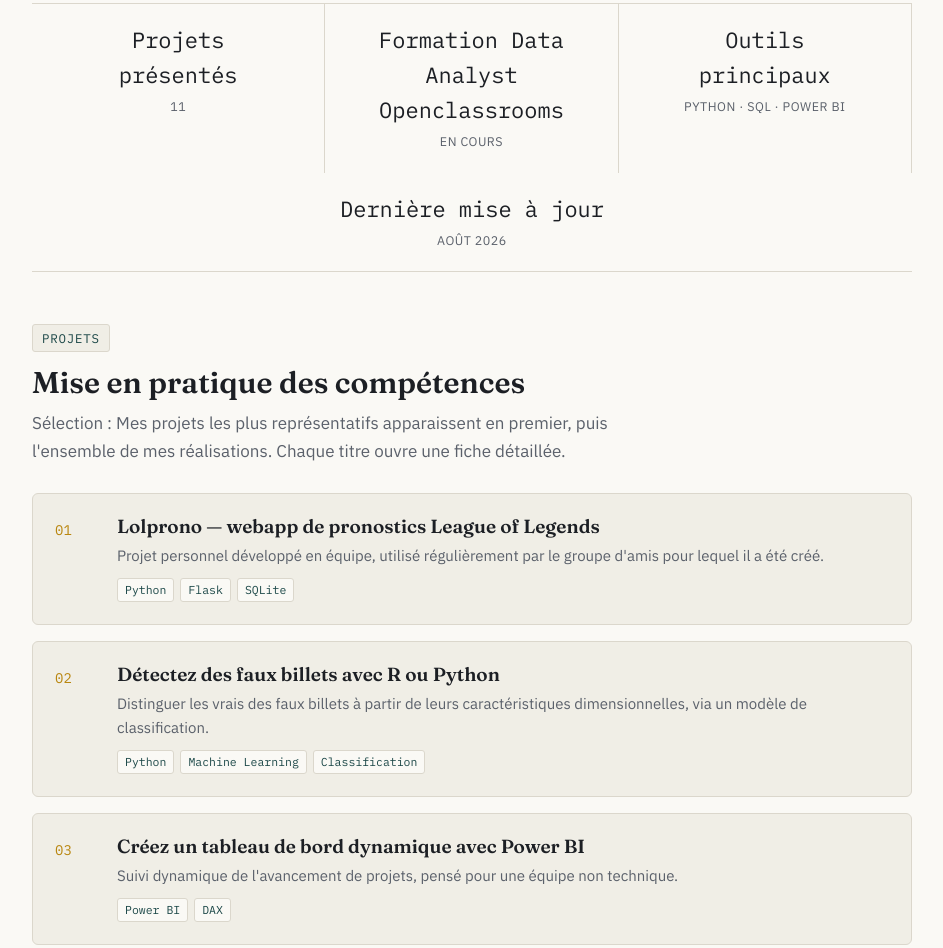
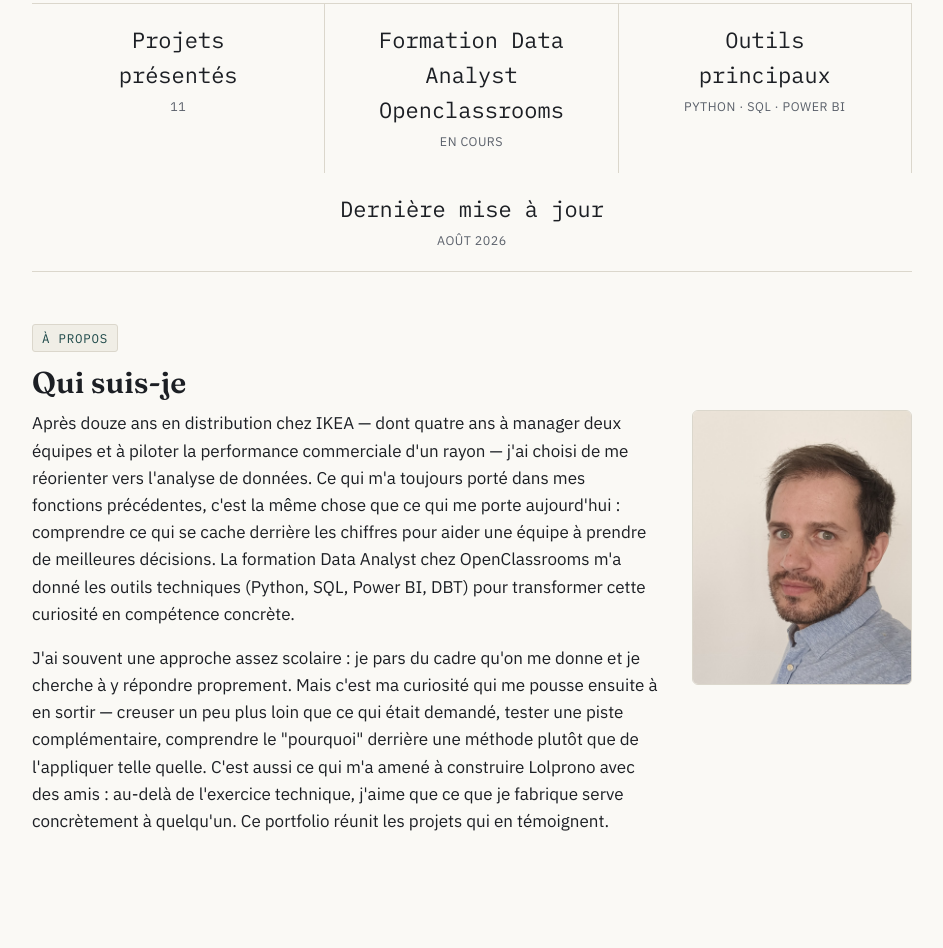
Before and after one commit to ziedbelhocine/ziedbelhocine.github.io, a plain HTML site: page index.html in a window 1280 px wide. Shown: the part 532-1480 px from the top of the page, without its empty margins (168-1111 px from the left). Drawn offline with Linux system fonts and the light colour scheme.

Commit message:
ajout section a propos index.html

```diff
--- a/index.html
+++ b/index.html
@@ -58,6 +58,35 @@
       <span class="label">Août 2026</span>
     </div>
   </div>
+
+    <!-- ============ À PROPOS ============ -->
+  <section class="block wrap">
+    <span class="eyebrow">À propos</span>
+    <h2>Qui suis-je</h2>
+    <div class="about-grid">
+      <div class="about-text">
+        <p class="intro" style="max-width:62ch;">
+          Après douze ans en distribution chez IKEA — dont quatre ans à manager deux équipes et
+          à piloter la performance commerciale d'un rayon — j'ai choisi de me réorienter vers
+          l'analyse de données. Ce qui m'a toujours porté dans mes fonctions précédentes, c'est
+          la même chose que ce qui me porte aujourd'hui : comprendre ce qui se cache derrière les
+          chiffres pour aider une équipe à prendre de meilleures décisions. La formation Data
+          Analyst chez OpenClassrooms m'a donné les outils techniques (Python, SQL, Power BI,
+          DBT) pour transformer cette curiosité en compétence concrète.
+        </p>
+        <p class="intro" style="max-width:62ch;">
+          J'ai souvent une approche assez scolaire : je pars du cadre qu'on me donne et je
+          cherche à y répondre proprement. Mais c'est ma curiosité qui me pousse ensuite à en
+          sortir — creuser un peu plus loin que ce qui était demandé, tester une piste
+          complémentaire, comprendre le "pourquoi" derrière une méthode plutôt que de
+          l'appliquer telle quelle. C'est aussi ce qui m'a amené à construire Lolprono avec des
+          amis : au-delà de l'exercice technique, j'aime que ce que je fabrique serve
+          concrètement à quelqu'un. Ce portfolio réunit les projets qui en témoignent.
+        </p>
+      </div>
+      <img class="about-photo" src="photo-zied.jpg" alt="Photo de Zied Belhocine" width="220" height="275">
+    </div>
+  </section>
 
   <!-- ============ PROJETS ============ -->
   <section class="block wrap" id="projets">
```
